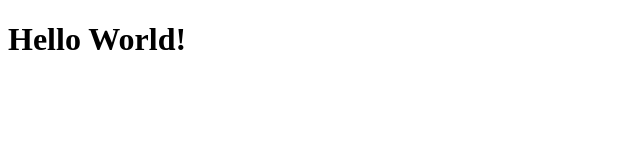
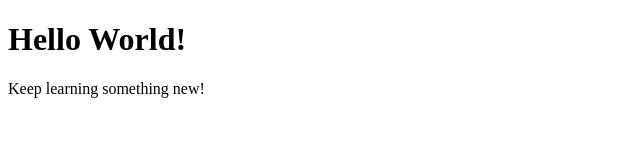
Before and after one commit to mjmizerah/First-Repository, a plain HTML site: page index.html in a window 1280 px wide. Shown: the whole page, without its empty margins (0-640 px from the left). Drawn offline with Linux system fonts and the light colour scheme.

Commit message:
Update index.html

```diff
--- a/index.html
+++ b/index.html
@@ -7,6 +7,7 @@
 </head>
 <body>
   <h1>Hello World!</h1>
+  <p> Keep learning something new!</p>
   <script></script>
 </body>
 </html>
```
